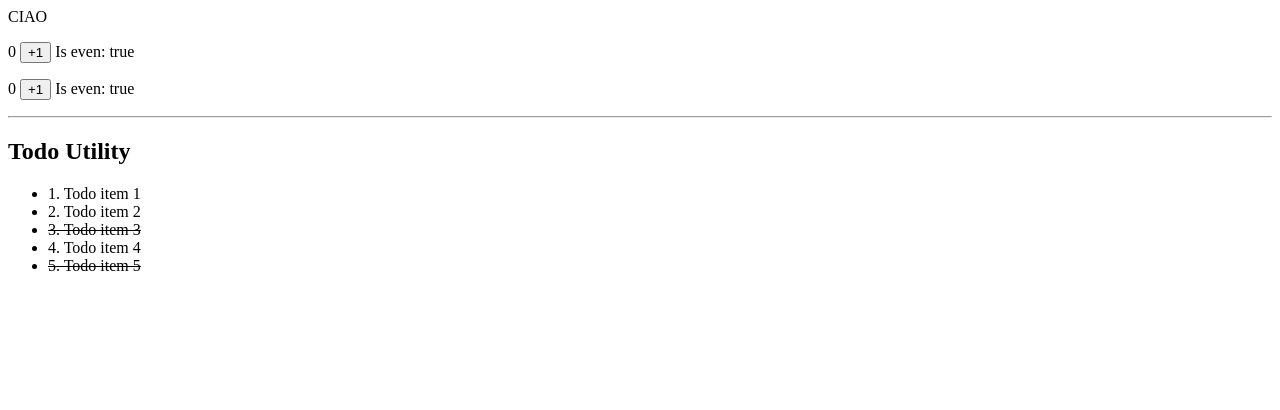
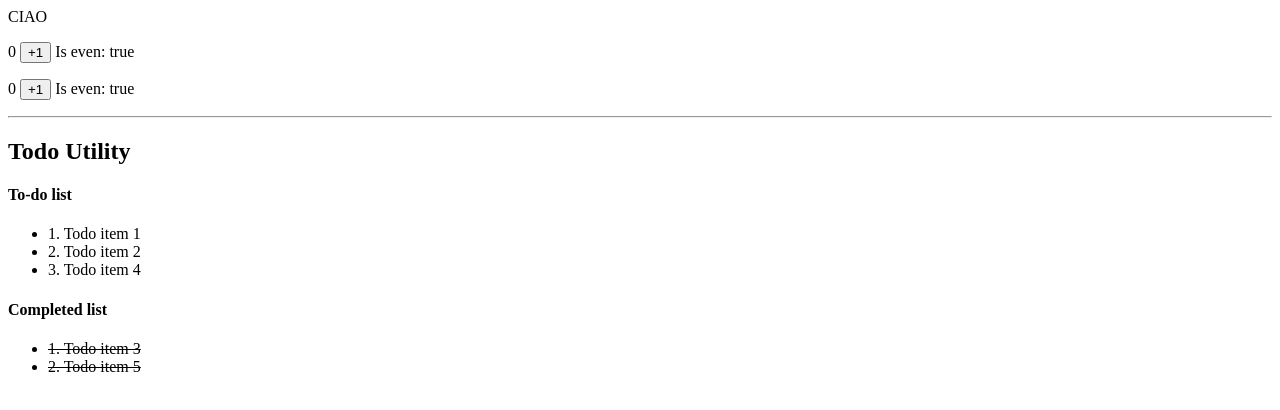
Before and after one commit to dennybiasiolli/vue-tutorial-project, a Vue app: page / in a window 1280 px wide. Shown: the top 410 px of the page. Built offline with nearby package versions, Linux system fonts and the light colour scheme.

Commit message:
day 2: final test page 2.1

```diff
--- a/src/components/TodoUtility.vue
+++ b/src/components/TodoUtility.vue
@@ -1,7 +1,9 @@
 <script setup>
-import { ref, onMounted } from 'vue'
+import { ref, computed, onMounted } from 'vue'
 
 const items = ref([])
+const todoItems = computed(() => items.value.filter(item => !item.completed))
+const completedItems = computed(() => items.value.filter(item => item.completed))
 
 onMounted(() => {
   items.value = [
@@ -16,9 +18,22 @@ onMounted(() => {
 
 <template>
   <h2>Todo Utility</h2>
+
+  <h4>To-do list</h4>
   <ul>
     <li
-      v-for="(item, index) in items"
+      v-for="(item, index) in todoItems"
+      :key="item.id"
+      :class="{ 'item-completed': item.completed }"
+    >
+      {{ index + 1 }}. {{ item.text }}
+    </li>
+  </ul>
+
+  <h4>Completed list</h4>
+  <ul>
+    <li
+      v-for="(item, index) in completedItems"
       :key="item.id"
       :class="{ 'item-completed': item.completed }"
     >
```
